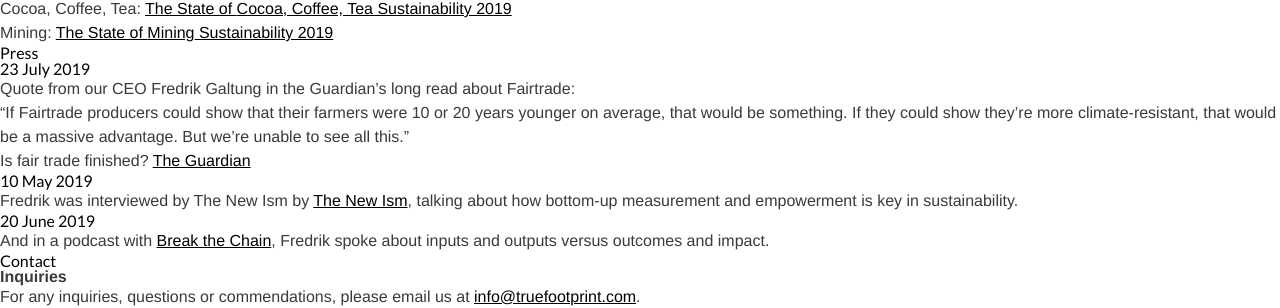
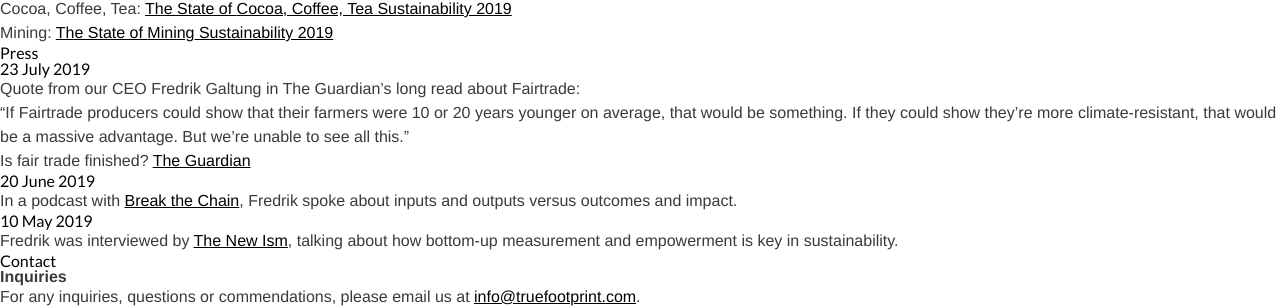
Before and after one commit to truefootprint/website, a Next.js app: page / in a window 1280 px wide. Shown: the part 951-1259 px from the top of the page. Built offline with nearby package versions, Linux system fonts and the light colour scheme.

Commit message:
Tweaks to the Press section

```diff
--- a/components/home/Home.jsx
+++ b/components/home/Home.jsx
@@ -213,7 +213,7 @@
                 <time>23 July 2019</time>
 
                 <p>
-                  Quote from our CEO Fredrik Galtung in the Guardian’s long read about Fairtrade:
+                  Quote from our CEO Fredrik Galtung in The Guardian’s long read about Fairtrade:
 
                   <blockquote>
                     “If Fairtrade producers could show that their farmers were 10 or 20 years younger on average,
@@ -230,25 +230,25 @@
               </div>
 
               <div className={css.item}>
+                <time>20 June 2019</time>
+                <p>
+                  In a podcast
+                  with <a href="https://soundcloud.com/breakthechainpodcast/measuring-outcomes-not-outputs" target="_blank">
+                    Break the Chain
+                  </a>,
+                  Fredrik spoke about inputs and outputs versus outcomes and impact.
+                </p>
+              </div>
+
+              <div className={css.item}>
                 <time>10 May 2019</time>
 
                 <p>
-                Fredrik was interviewed by The New Ism
+                Fredrik was interviewed
                 by <a href="https://anchor.fm/the-new-ism/episodes/S2-E2-Fredrik-Galtung-e40594" target="_blank">
                   The New Ism
                 </a>,
                 talking about how bottom-up measurement and empowerment is key in sustainability.
-                </p>
-              </div>
-
-              <div className={css.item}>
-                <time>20 June 2019</time>
-                <p>
-                  And in a podcast
-                  with <a href="https://soundcloud.com/breakthechainpodcast/measuring-outcomes-not-outputs" target="_blank">
-                    Break the Chain
-                  </a>,
-                  Fredrik spoke about inputs and outputs versus outcomes and impact.
                 </p>
               </div>
             </div>
```
